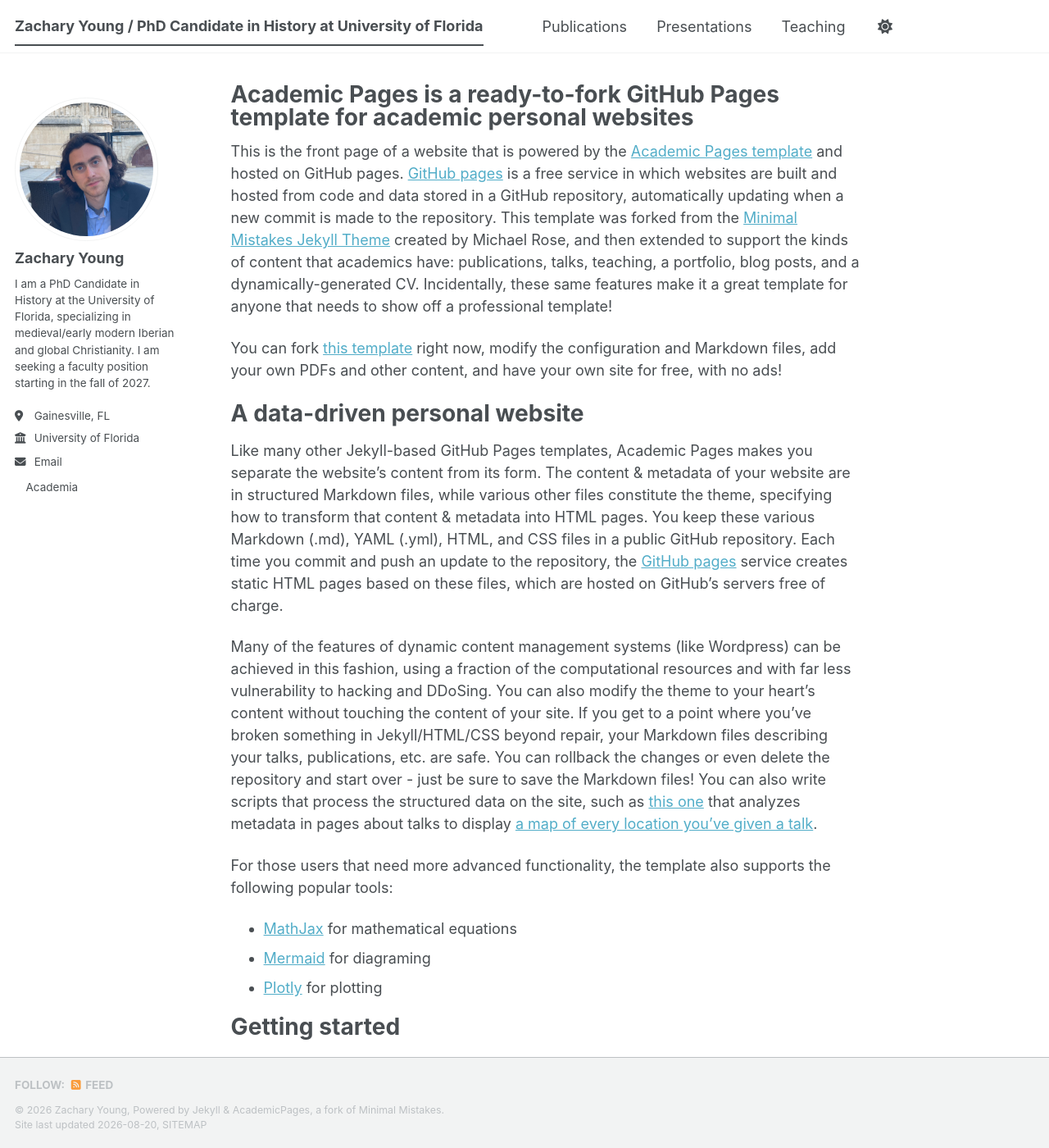
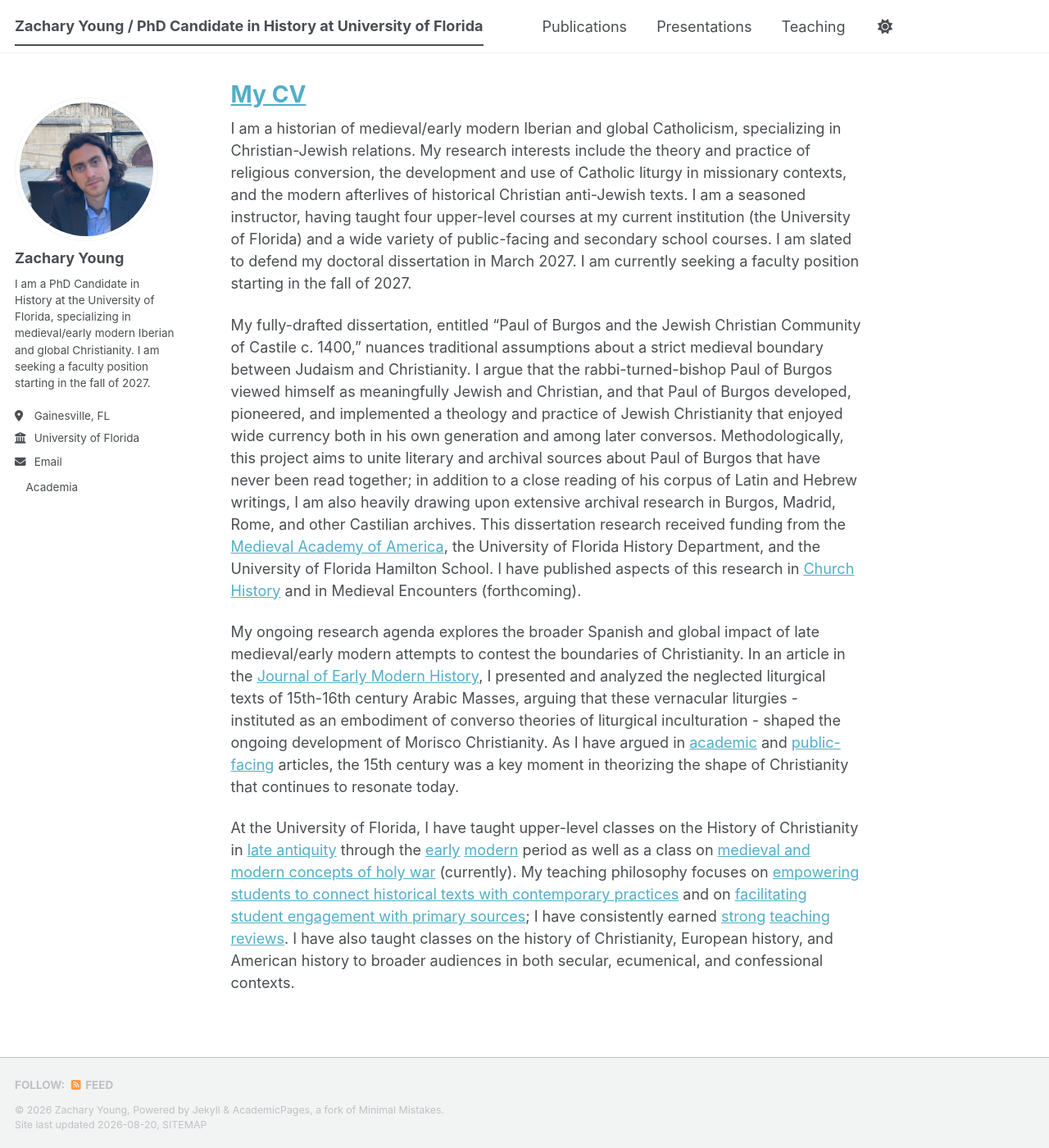
Before and after one commit to zyounghistorian/zyounghistorian, a Jekyll site: the page built from _pages/about.md, in a window 1280 px wide and 1400 px high. Shown: the whole window at 82% size. Built offline with Jekyll 4.4.1, drawn with Linux system fonts in a browser that asks for light colours; a style sheet for code colours, icons or effects is not loaded; some of the changed text lies outside the part shown.

Commit message:
Update CV

```diff
--- a/_pages/about.md
+++ b/_pages/about.md
@@ -1,56 +1,16 @@
 ---
 permalink: /
-title: "Academic Pages is a ready-to-fork GitHub Pages template for academic personal websites"
+title: "[My CV](https://zyounghistorian.github.io/zyounghistorian/files/ZacharyYoungCV-Aug2026.pdf)"
 author_profile: true
 redirect_from:
   - /about/
   - /about.html
 ---
 
-This is the front page of a website that is powered by the [Academic Pages template](https://github.com/academicpages/academicpages.github.io) and hosted on GitHub pages. [GitHub pages](https://pages.github.com) is a free service in which websites are built and hosted from code and data stored in a GitHub repository, automatically updating when a new commit is made to the repository. This template was forked from the [Minimal Mistakes Jekyll Theme](https://mmistakes.github.io/minimal-mistakes/) created by Michael Rose, and then extended to support the kinds of content that academics have: publications, talks, teaching, a portfolio, blog posts, and a dynamically-generated CV. Incidentally, these same features make it a great template for anyone that needs to show off a professional template!
+I am a historian of medieval/early modern Iberian and global Catholicism, specializing in Christian-Jewish relations. My research interests include the theory and practice of religious conversion, the development and use of Catholic liturgy in missionary contexts, and the modern afterlives of historical Christian anti-Jewish texts. I am a seasoned instructor, having taught four upper-level courses at my current institution (the University of Florida) and a wide variety of public-facing and secondary school courses. I am slated to defend my doctoral dissertation in March 2027. I am currently seeking a faculty position starting in the fall of 2027.
 
- You can fork [this template](https://github.com/academicpages/academicpages.github.io) right now, modify the configuration and Markdown files, add your own PDFs and other content, and have your own site for free, with no ads!
+My fully-drafted dissertation, entitled “Paul of Burgos and the Jewish Christian Community of Castile c. 1400,” nuances traditional assumptions about a strict medieval boundary between Judaism and Christianity. I argue that the rabbi-turned-bishop Paul of Burgos viewed himself as meaningfully Jewish and Christian, and that Paul of Burgos developed, pioneered, and implemented a theology and practice of Jewish Christianity that enjoyed wide currency both in his own generation and among later conversos. Methodologically, this project aims to unite literary and archival sources about Paul of Burgos that have never been read together; in addition to a close reading of his corpus of Latin and Hebrew writings, I am also heavily drawing upon extensive archival research in Burgos, Madrid, Rome, and other Castilian archives. This dissertation research received funding from the [Medieval Academy of America](https://www.themedievalacademyblog.org/maa-news-fellows-research-awards-5/), the University of Florida History Department, and the University of Florida Hamilton School. I have published aspects of this research in [Church History](https://www.cambridge.org/core/journals/church-history/article/renarrating-judaism-a-new-reading-of-the-additiones-of-pablo-de-santa-maria/DB5148B2CF458970F3DBEFA0E95FC000) and in Medieval Encounters (forthcoming).
 
-A data-driven personal website
-======
-Like many other Jekyll-based GitHub Pages templates, Academic Pages makes you separate the website's content from its form. The content & metadata of your website are in structured Markdown files, while various other files constitute the theme, specifying how to transform that content & metadata into HTML pages. You keep these various Markdown (.md), YAML (.yml), HTML, and CSS files in a public GitHub repository. Each time you commit and push an update to the repository, the [GitHub pages](https://pages.github.com/) service creates static HTML pages based on these files, which are hosted on GitHub's servers free of charge.
+My ongoing research agenda explores the broader Spanish and global impact of late medieval/early modern attempts to contest the boundaries of Christianity. In an article in the [Journal of Early Modern History](https://brill.com/view/journals/jemh/aop/article-10.1163-15700658-bja10117/article-10.1163-15700658-bja10117.xml), I presented and analyzed the neglected liturgical texts of 15th-16th century Arabic Masses, arguing that these vernacular liturgies - instituted as an embodiment of converso theories of liturgical inculturation - shaped the ongoing development of Morisco Christianity. As I have argued in [academic](https://ejournals.bc.edu/index.php/scjr/issue/view/1451) and [public-facing](https://www.pillarcatholic.com/p/evangelization-in-the-15th-century) articles, the 15th century was a key moment in theorizing the shape of Christianity that continues to resonate today.
 
-Many of the features of dynamic content management systems (like Wordpress) can be achieved in this fashion, using a fraction of the computational resources and with far less vulnerability to hacking and DDoSing. You can also modify the theme to your heart's content without touching the content of your site. If you get to a point where you've broken something in Jekyll/HTML/CSS beyond repair, your Markdown files describing your talks, publications, etc. are safe. You can rollback the changes or even delete the repository and start over - just be sure to save the Markdown files! You can also write scripts that process the structured data on the site, such as [this one](https://github.com/academicpages/academicpages.github.io/blob/master/talkmap.ipynb) that analyzes metadata in pages about talks to display [a map of every location you've given a talk](https://academicpages.github.io/talkmap.html).
-
-For those users that need more advanced functionality, the template also supports the following popular tools:
-- [MathJax](https://www.mathjax.org/) for mathematical equations
-- [Mermaid](https://mermaid.js.org/) for diagraming
-- [Plotly](https://plotly.com/javascript/) for plotting
-
-Getting started
-======
-1. Register a GitHub account if you don't have one and confirm your e-mail (required!)
-1. Fork [this template](https://github.com/academicpages/academicpages.github.io) by clicking the "Use this template" button in the top right.
-1. Go to the repository's settings (rightmost item in the tabs that start with "Code", should be below "Unwatch"). Rename the repository "[your GitHub username].github.io", which will also be your website's URL.
-1. Set site-wide configuration and create content & metadata (see below -- also see [this set of diffs](https://archive.is/3TPas) showing what files were changed to set up [an example site](https://getorg-testacct.github.io) for a user with the username "getorg-testacct")
-1. Upload any files (like PDFs, .zip files, etc.) to the files/ directory. They will appear at https://[your GitHub username].github.io/files/example.pdf.
-1. Check status by going to the repository settings, in the "GitHub pages" section
-
-Site-wide configuration
-------
-The main configuration file for the site is in the base directory in [_config.yml](https://github.com/academicpages/academicpages.github.io/blob/master/_config.yml), which defines the content in the sidebars and other site-wide features. You will need to replace the default variables with ones about yourself and your site's github repository. The configuration file for the top menu is in [_data/navigation.yml](https://github.com/academicpages/academicpages.github.io/blob/master/_data/navigation.yml). For example, if you don't have a portfolio or blog posts, you can remove those items from that navigation.yml file to remove them from the header.
-
-Create content & metadata
-------
-For site content, there is one Markdown file for each type of content, which are stored in directories like _publications, _talks, _posts, _teaching, or _pages. For example, each talk is a Markdown file in the [_talks directory](https://github.com/academicpages/academicpages.github.io/tree/master/_talks). At the top of each Markdown file is structured data in YAML about the talk, which the theme will parse to do lots of cool stuff. The same structured data about a talk is used to generate the list of talks on the [Talks page](https://academicpages.github.io/talks), each [individual page](https://academicpages.github.io/talks/2012-03-01-talk-1) for specific talks, the talks section for the [CV page](https://academicpages.github.io/cv), and the [map of places you've given a talk](https://academicpages.github.io/talkmap.html) (if you run this [python file](https://github.com/academicpages/academicpages.github.io/blob/master/talkmap.py) or [Jupyter notebook](https://github.com/academicpages/academicpages.github.io/blob/master/talkmap.ipynb), which creates the HTML for the map based on the contents of the _talks directory).
-
-**Markdown generator**
-
-The repository includes [a set of Jupyter notebooks](https://github.com/academicpages/academicpages.github.io/tree/master/markdown_generator
-) that converts a CSV containing structured data about talks or presentations into individual Markdown files that will be properly formatted for the Academic Pages template. The sample CSVs in that directory are the ones I used to create my own personal website at stuartgeiger.com. My usual workflow is that I keep a spreadsheet of my publications and talks, then run the code in these notebooks to generate the Markdown files, then commit and push them to the GitHub repository.
-
-How to edit your site's GitHub repository
-------
-Many people use a git client to create files on their local computer and then push them to GitHub's servers. If you are not familiar with git, you can directly edit these configuration and Markdown files directly in the github.com interface. Navigate to a file (like [this one](https://github.com/academicpages/academicpages.github.io/blob/master/_talks/2012-03-01-talk-1.md) and click the pencil icon in the top right of the content preview (to the right of the "Raw | Blame | History" buttons). You can delete a file by clicking the trashcan icon to the right of the pencil icon. You can also create new files or upload files by navigating to a directory and clicking the "Create new file" or "Upload files" buttons.
-
-Example: editing a Markdown file for a talk
-![Editing a Markdown file for a talk](/images/editing-talk.png)
-
-For more info
-------
-More info about configuring Academic Pages can be found in [the guide](https://academicpages.github.io/markdown/), the [growing wiki](https://github.com/academicpages/academicpages.github.io/wiki), and you can always [ask a question on GitHub](https://github.com/academicpages/academicpages.github.io/discussions). The [guides for the Minimal Mistakes theme](https://mmistakes.github.io/minimal-mistakes/docs/configuration/) (which this theme was forked from) might also be helpful.
+At the University of Florida, I have taught upper-level classes on the History of Christianity in [late antiquity](https://archive.syllabus.ufl.edu/WOH-3239-History-of-Christianity-2-Z.-Young-.pdf) through the [early](https://archive.syllabus.ufl.edu/WOH-3239-History-of-Christianity-2-Z.-Young-.pdf) [modern](https://archive.syllabus.ufl.edu/WOH3239-History-of-Christianity-Z.-Young-Summer-B-.pdf) period as well as a class on [medieval and modern concepts of holy war](https://zyounghistorian.github.io/zyounghistorian/files/EUH4123 syllabus.pdf) (currently). My teaching philosophy focuses on [empowering students to connect historical texts with contemporary practices](https://zyounghistorian.github.io/zyounghistorian/files/EUH4123syllabus.pdf) and on [facilitating student engagement with primary sources](https://zyounghistorian.github.io/zyounghistorian/files/EUH4123 syllabus.pdf); I have consistently earned [strong](https://zyounghistorian.github.io/zyounghistorian/files/EUH4123 syllabus.pdf) [teaching](https://zyounghistorian.github.io/zyounghistorian/files/Spring2026Evals.pdf) [reviews](https://zyounghistorian.github.io/zyounghistorian/files/Summer2025Evals.pdf). I have also taught classes on the history of Christianity, European history, and American history to broader audiences in both secular, ecumenical, and confessional contexts.
```
Also changed, not shown: 1 other file.
